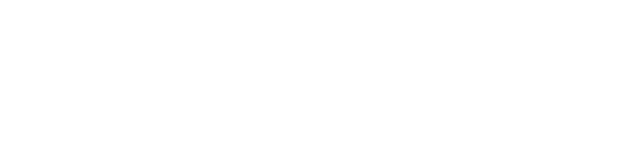
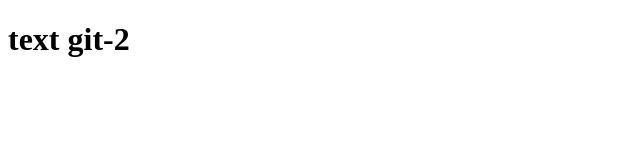
Before and after one commit to Hilarey/test-git-2, a plain HTML site: page index.html in a window 1280 px wide. Shown: the whole page, without its empty margins (0-640 px from the left). Drawn offline with Linux system fonts and the light colour scheme.

```diff
--- a/index.html
+++ b/index.html
@@ -7,6 +7,7 @@
     <title>Document</title>
   </head>
   <body>
+    <h1>text git-2</h1>
     <script src="./index.js"></script>
   </body>
 </html>
```
Also changed, not shown: 2 other files.
